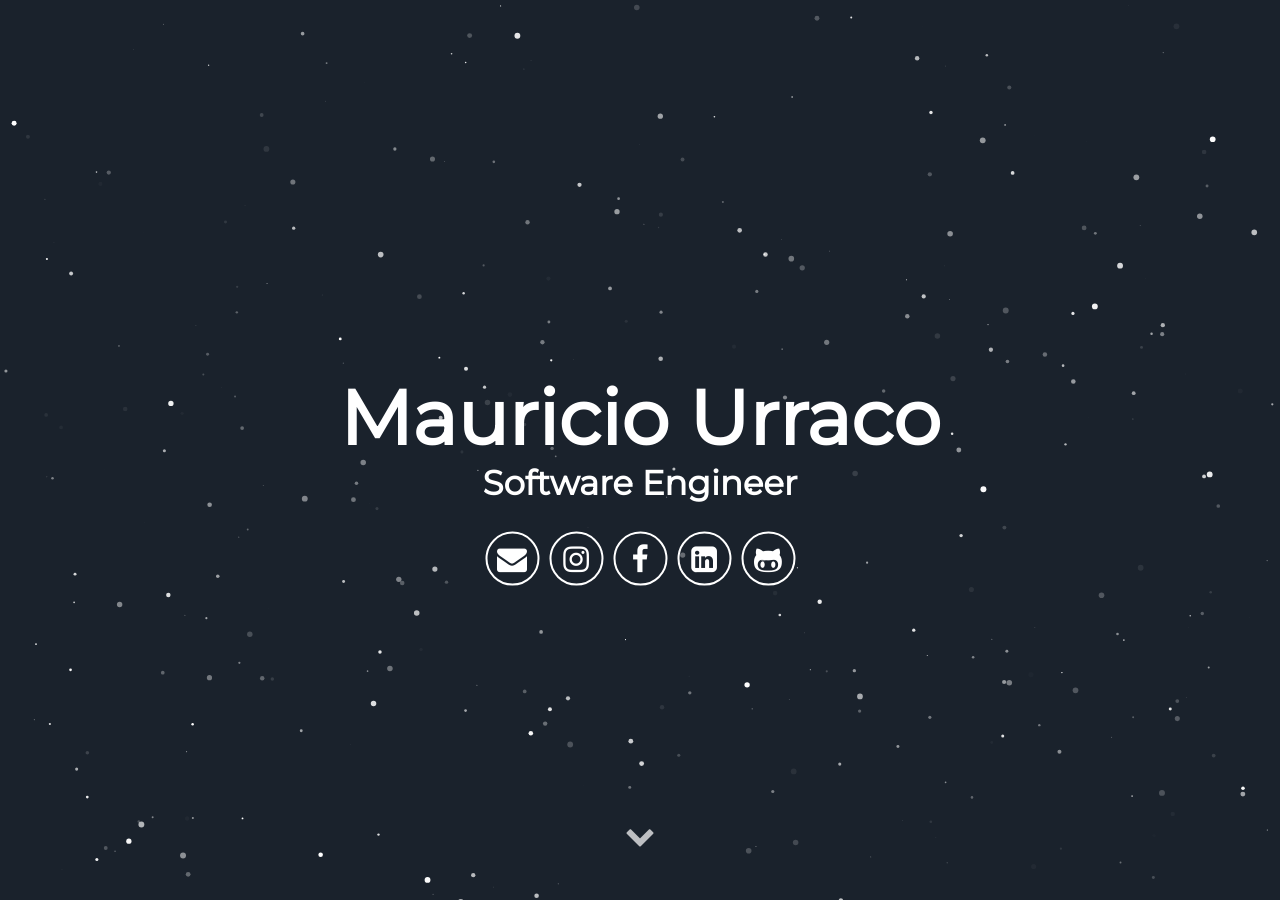
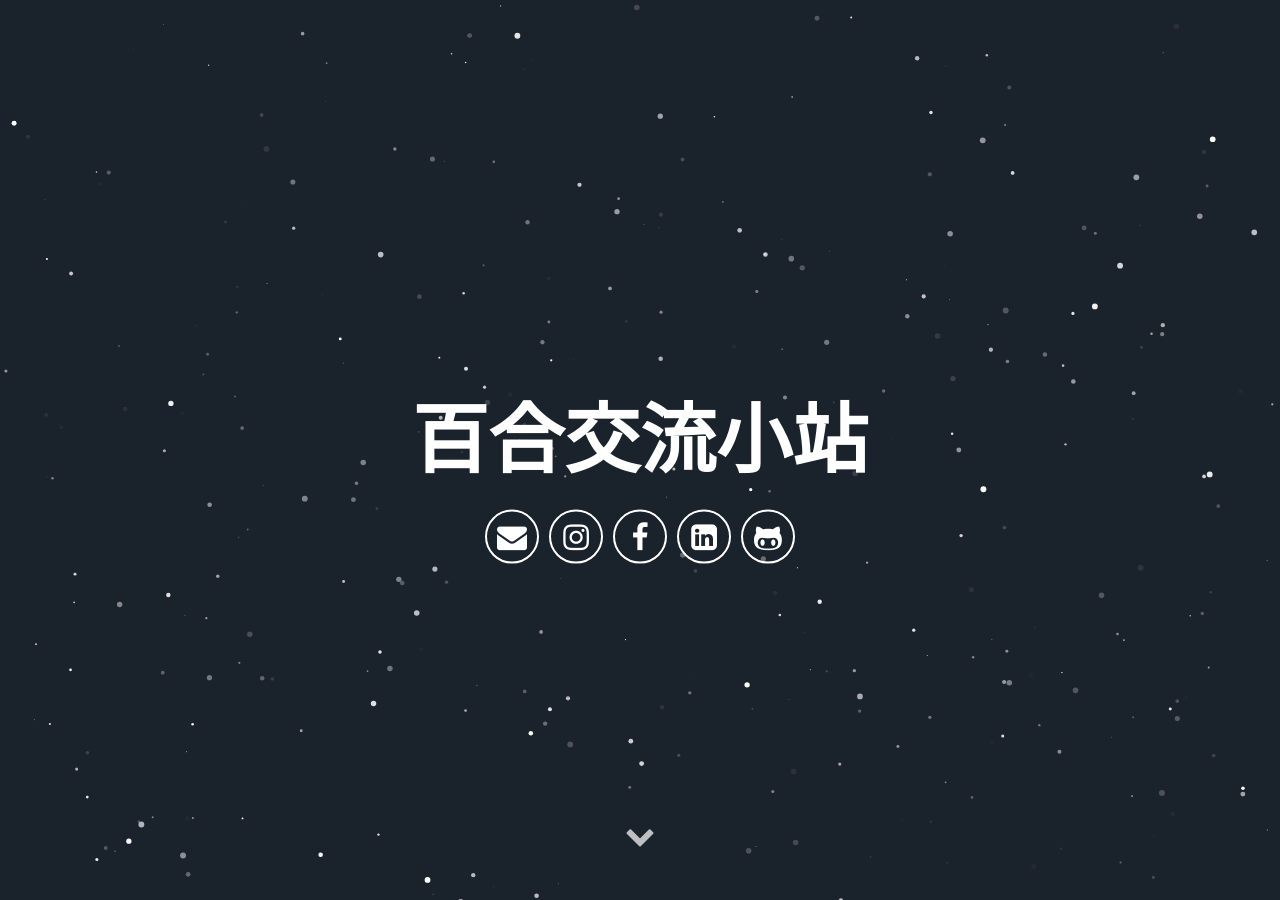
Before and after one commit to kasesan/YuriAcgn, a Jekyll site: the page built from README.md, in a window 1280 px wide and 900 px high. Built offline with Jekyll 4.4.1, drawn with Linux system fonts in a browser that asks for light colours; some web fonts are replaced; our own code applies the rules of GitHub Pages for plain Markdown files.

Commit message:
Update _config.yml

```diff
--- a/_config.yml
+++ b/_config.yml
@@ -1,17 +1,17 @@
 # Site settings
-title: Mauricio Urraco
+title: 百合交流小站
 description: Jekyll Theme Minimal Resume
 # baseurl: "" # the subpath of your site, e.g. /blog
 # url: "localhost:3000" # the base hostname & protocol for your site e.g. http://willianjusten.com.br
 
 # User settings
-username: Mauricio Urraco
+username: 百合交流小站
 user_description: I\'m a nomad Software Engineer, always searching for the next challenge; no task is too scary nor too difficult. Lately I have been immersed in the <b>crypto-world</b> working for Radix, a London based startup trying to create the next massive scalable DLT. I'm one of the two guys behind all the JS related stuff. Visit my blog here <a href="https://mauriciourraco.com" target="_blank">https://mauriciourraco.com</a>
-user_title: Software Engineer
-email: mauriurraco@gmail.com
-# twitter_username: lorem_ipsum
-# github_username:  lorem_ipsum
-# gplus_username:  lorem_ipsum
+
+小说: mauriurraco@gmail.com
+# 漫画: lorem_ipsum
+# 动漫:  lorem_ipsum
+# 影视:  lorem_ipsum
 
 # Google-analytics
 google-analytics:
```
